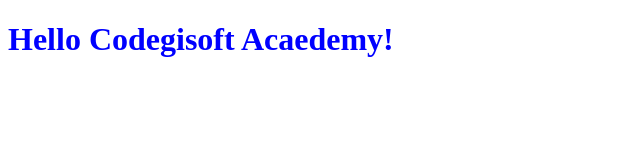
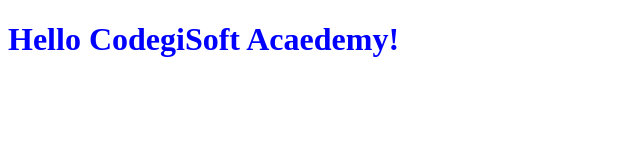
Before and after one commit to JoshuaNK0/Hello_Codegisoft, a website: page hello.html in a window 1280 px wide. Shown: the full height of the page, 0-640 px from the left. Drawn offline with Linux system fonts and the light colour scheme.

Commit message:
second_branch

```diff
--- /dev/null
+++ b/hello.css
@@ -0,0 +1,3 @@
+h1 {
+  color: blue;
+}
--- a/joshua.html
+++ b/hello.html
@@ -4,9 +4,9 @@
   <meta charset="UTF-8">
   <meta name="viewport" content="width=device-width, initial-scale=1.0">
   <title>Document</title>
-  <link rel="stylesheet" href="/joshua.css">
+  <link rel="stylesheet" href="hello.css">
 </head>
 <body>
-  <h1>hello codegisoft acaedemy!</h1>
+  <h1>Hello CodegiSoft Acaedemy!</h1>
 </body>
 </html>
--- a/joshua.css
+++ /dev/null
@@ -1,5 +0,0 @@
-h1 {
-  color: blue;
-  text-transform: capitalize;
-  font-size: xx-large;
-}
```
